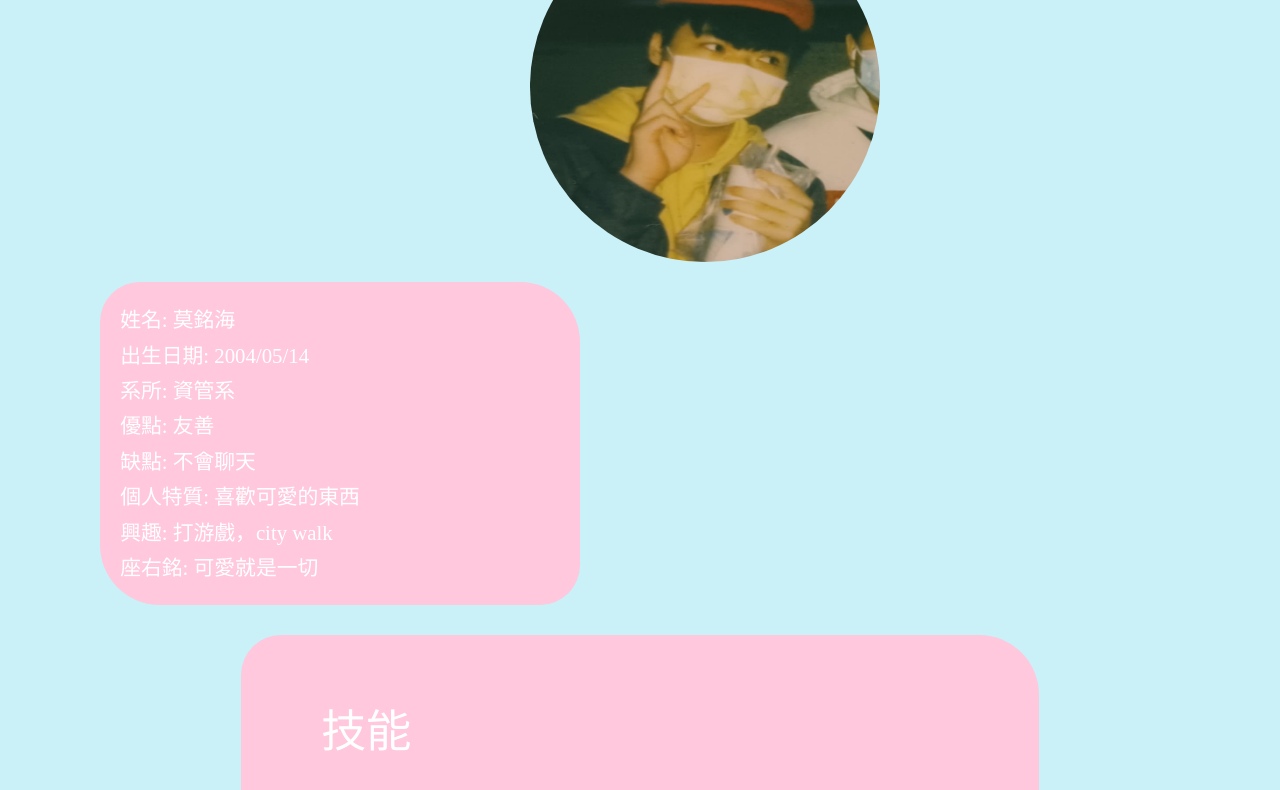
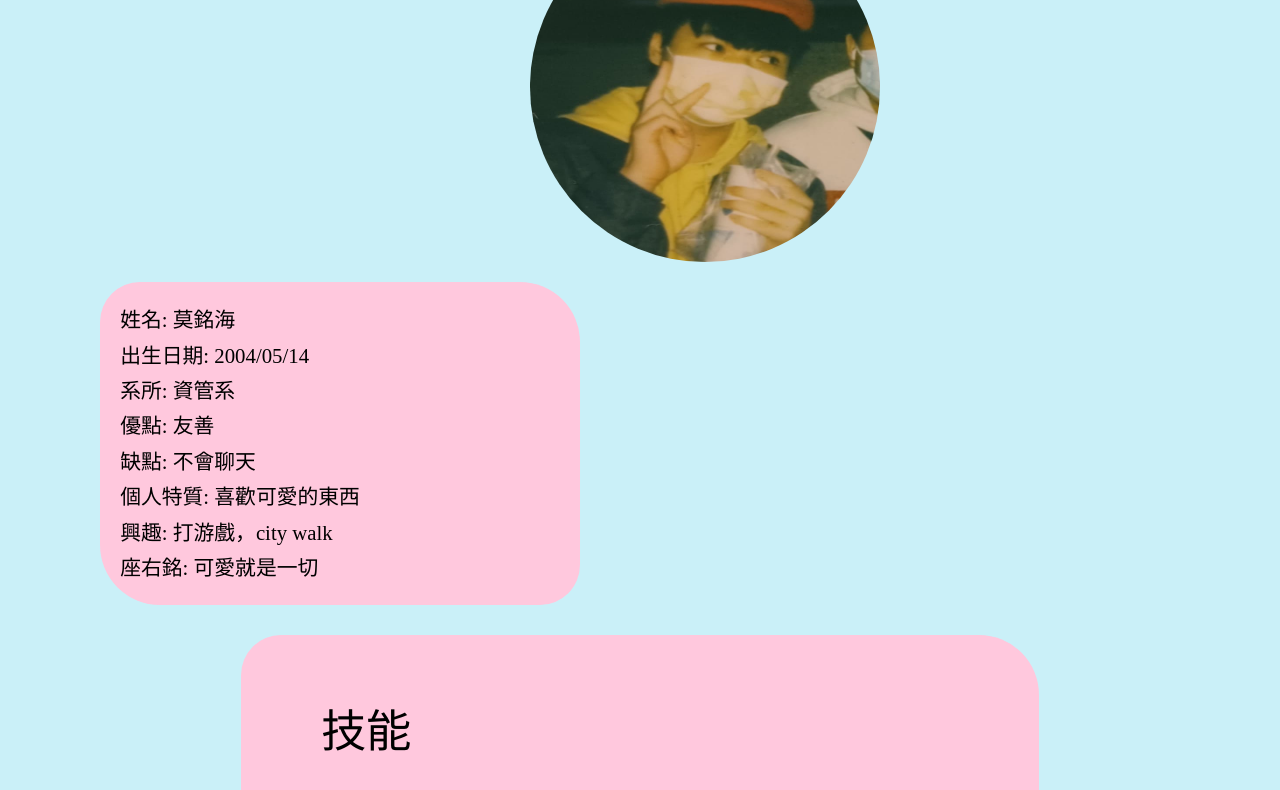
Before and after one commit to jackbb0514/mid_project, a plain HTML site: page index.html in a window 1280 px wide. Shown: the part 173-963 px from the top of the page. Drawn offline with Linux system fonts and the light colour scheme.

Commit message:
Update style.css

```diff
--- a/assets/style.css
+++ b/assets/style.css
@@ -6,11 +6,6 @@
 }
 
 body {
-    background-image: url('bgimg.png');
-    background-size: cover;
-    background-position: center;
-    height: 100vh;
-    color: white;
     font-size: 1.3rem;
     font-weight: normal;
     line-height: 1.7em;
```
